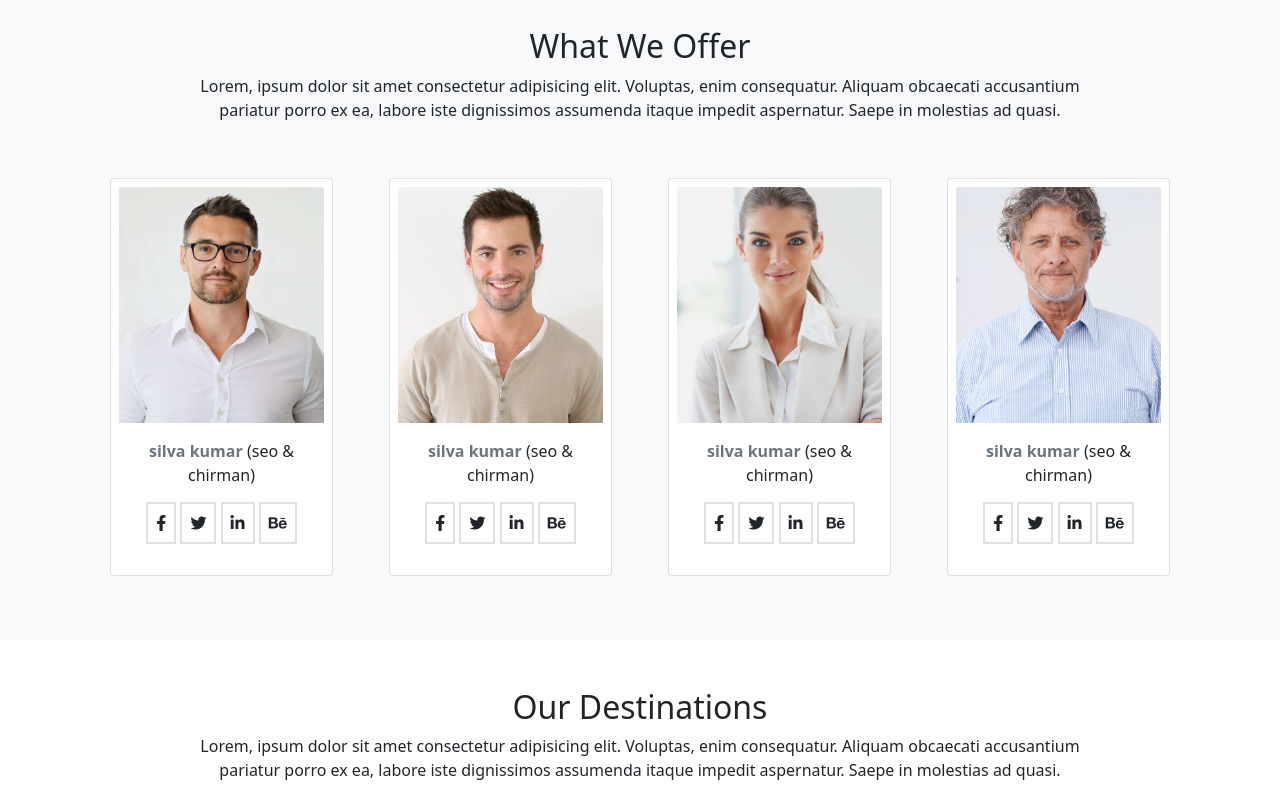
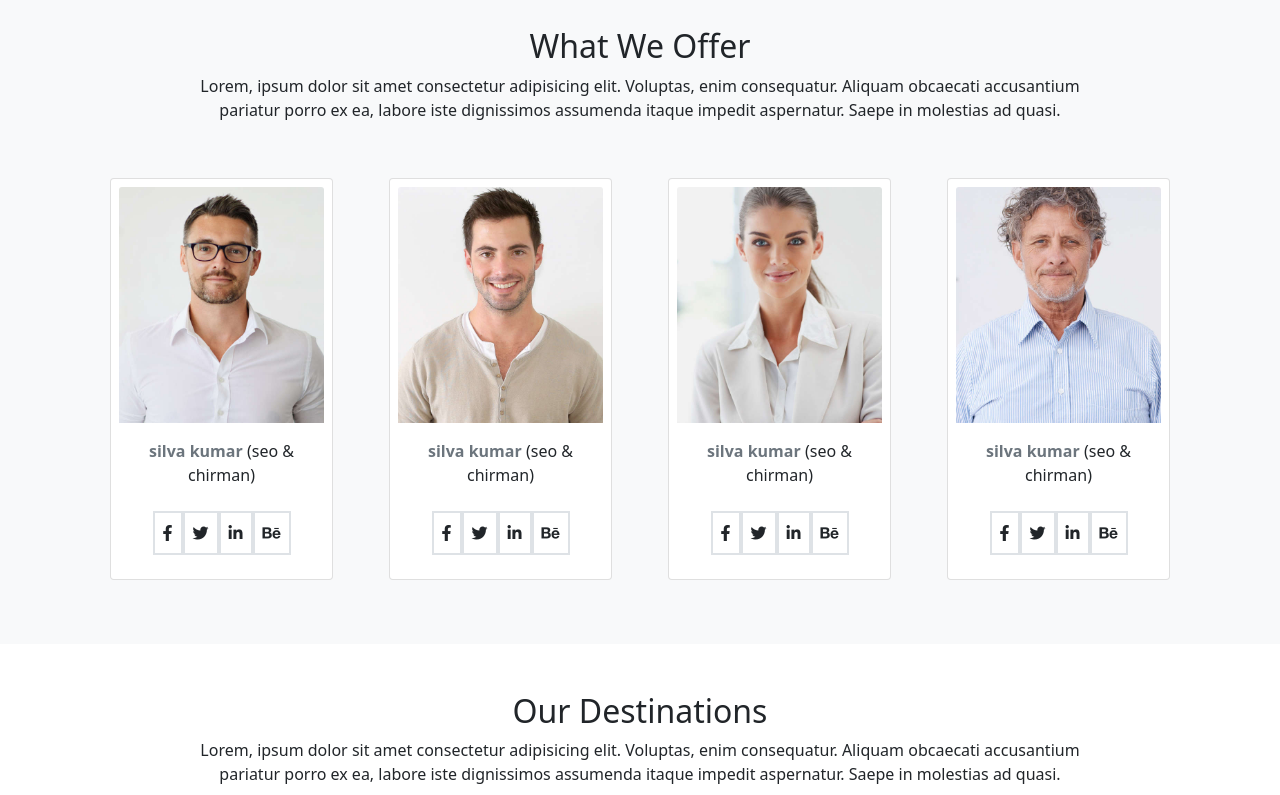
Before and after one commit to naelmahdy/Task8Traveller, a plain HTML site: page index.html in a window 1280 px wide. Shown: the part 1331-2126 px from the top of the page. Drawn offline with nearby package versions, Linux system fonts and the light colour scheme.

Commit message:
CardCommit

```diff
--- a/index.html
+++ b/index.html
@@ -12,10 +12,7 @@
     <link href="https://cdn.jsdelivr.net/npm/bootstrap@5.0.2/dist/css/bootstrap.min.css" rel="stylesheet"
         integrity="sha384-EVSTQN3/azprG1Anm3QDgpJLIm9Nao0Yz1ztcQTwFspd3yD65VohhpuuCOmLASjC" crossorigin="anonymous">
 
-        <link
-        rel="stylesheet"
-        href="https://cdnjs.cloudflare.com/ajax/libs/animate.css/4.1.1/animate.min.css"
-      />
+    <link rel="stylesheet" href="https://cdnjs.cloudflare.com/ajax/libs/animate.css/4.1.1/animate.min.css" />
 
     <!-- fa -->
     <link rel="stylesheet" href="https://pro.fontawesome.com/releases/v5.10.0/css/all.css"
@@ -36,10 +33,12 @@
                         <img src="images/logo.png" alt="">
                     </div>
                     <div class="">
-                       <a href="https://www.facebook.com/nael.elmahdy.1/" target="_blank">  <i class="fab text-white fa-facebook-square  fa-2x mx-2"></i></a>
-                       <a href="">  <i class="fab text-white fa-twitter-square  fa-2x mx-2"></i></a>
-                       <a href="">  <i class="fab text-white fa-instagram  fa-2x mx-2"></i></a>
-                       <a href="https://www.linkedin.com/in/nael-mahdy-3978631a5/" target="_blank">  <i class="fab text-white fa-linkedin  fa-2x mx-2"></i></a>
+                        <a href="https://www.facebook.com/nael.elmahdy.1/" target="_blank"> <i
+                                class="fab text-white fa-facebook-square  fa-2x mx-2"></i></a>
+                        <a href=""> <i class="fab text-white fa-twitter-square  fa-2x mx-2"></i></a>
+                        <a href=""> <i class="fab text-white fa-instagram  fa-2x mx-2"></i></a>
+                        <a href="https://www.linkedin.com/in/nael-mahdy-3978631a5/" target="_blank"> <i
+                                class="fab text-white fa-linkedin  fa-2x mx-2"></i></a>
                     </div>
 
                 </div>
@@ -95,8 +94,12 @@
                     <img src="images/slider/slid_1.jpg" class="d-block w-100" alt="...">
                     <div class="carousel-caption  caurselHide w-50">
                         <h2 class="py-3 animate__animated animate__bounceInDown">Best Free Education Template</h2>
-                        <p class="py-3 animate__animated animate__bounceInLeft"><small>Lorem ipsum, dolor sit amet consectetur adipisicing elit. Optio voluptas esse fuga cupiditate cumque deleniti, qui non voluptatum quia doloribus aliquam sit natus quasi alias reprehenderit ea culpa perspiciatis assumenda.</small></p>
-                        <button type="button" class="btn btn-success btn-lg headerBymHover animate__animated animate__bounceInUp">
+                        <p class="py-3 animate__animated animate__bounceInLeft"><small>Lorem ipsum, dolor sit amet
+                                consectetur adipisicing elit. Optio voluptas esse fuga cupiditate cumque deleniti, qui
+                                non voluptatum quia doloribus aliquam sit natus quasi alias reprehenderit ea culpa
+                                perspiciatis assumenda.</small></p>
+                        <button type="button"
+                            class="btn btn-success btn-lg headerBymHover animate__animated animate__bounceInUp">
                             <small>Book Trip</small></button>
 
                     </div>
@@ -105,8 +108,12 @@
                     <img src="images/slider/slid_1.jpg" class="d-block w-100" alt="...">
                     <div class="carousel-caption  caurselHide w-50">
                         <h2 class="py-3 animate__animated animate__bounceInDown">Best Free Education Template</h2>
-                        <p class="py-3 animate__animated animate__bounceInLeft"><small>Lorem ipsum, dolor sit amet consectetur adipisicing elit. Optio voluptas esse fuga cupiditate cumque deleniti, qui non voluptatum quia doloribus aliquam sit natus quasi alias reprehenderit ea culpa perspiciatis assumenda.</small></p>
-                        <button type="button" class="btn btn-success btn-lg headerBymHover animate__animated animate__bounceInUp">
+                        <p class="py-3 animate__animated animate__bounceInLeft"><small>Lorem ipsum, dolor sit amet
+                                consectetur adipisicing elit. Optio voluptas esse fuga cupiditate cumque deleniti, qui
+                                non voluptatum quia doloribus aliquam sit natus quasi alias reprehenderit ea culpa
+                                perspiciatis assumenda.</small></p>
+                        <button type="button"
+                            class="btn btn-success btn-lg headerBymHover animate__animated animate__bounceInUp">
                             <small>Book Trip</small></button>
 
                     </div>
@@ -115,8 +122,12 @@
                     <img src="images/slider/slid_1.jpg" class="d-block w-100" alt="...">
                     <div class="carousel-caption  caurselHide w-50">
                         <h2 class="py-3 animate__animated animate__bounceInDown">Best Free Education Template</h2>
-                        <p class="py-3 animate__animated animate__bounceInLeft"><small>Lorem ipsum, dolor sit amet consectetur adipisicing elit. Optio voluptas esse fuga cupiditate cumque deleniti, qui non voluptatum quia doloribus aliquam sit natus quasi alias reprehenderit ea culpa perspiciatis assumenda.</small></p>
-                        <button type="button" class="btn btn-success btn-lg headerBymHover animate__animated animate__bounceInUp">
+                        <p class="py-3 animate__animated animate__bounceInLeft"><small>Lorem ipsum, dolor sit amet
+                                consectetur adipisicing elit. Optio voluptas esse fuga cupiditate cumque deleniti, qui
+                                non voluptatum quia doloribus aliquam sit natus quasi alias reprehenderit ea culpa
+                                perspiciatis assumenda.</small></p>
+                        <button type="button"
+                            class="btn btn-success btn-lg headerBymHover animate__animated animate__bounceInUp">
                             <small>Book Trip</small></button>
 
                     </div>
@@ -179,24 +190,28 @@
             <div class="card-group container">
                 <div class="container">
                     <div class="row">
-                        <div class="col-md-3 col-sm-12">
+                        <div class="col-lg-3 col-md-6 col-sm-12">
                             <div class="card m-3 p-2">
                                 <img src="images/team/team-1.jpg" class="card-img-top" alt="...">
                                 <div class="card-body">
                                     <p class="card-title"><span class="fw-bold text-secondary">silva kumar</span> <span
                                             class="fw-light">(seo &
                                             chirman)</span> </p>
-                                    <p class=" mt-4">
-                                        <span class="border border-2 p-2"> <i class="fab fa-facebook-f"></i></span>
-                                        <span class="border border-2 p-2"> <i class="fab fa-twitter"></i></span>
-                                        <span class="border border-2 p-2"> <i class="fab fa-linkedin-in"></i></span>
-                                        <span class="border border-2 p-2"> <i class="fab fa-behance"></i></span>
-                                    </p>
+                                    <div class="mt-4 d-flex justify-content-center">
+                                        <div class="border border-2 p-2"> <i class="fab fa-facebook-f"></i>
+                                        </div>
+                                        <div class="border border-2 p-2"> <i class="fab fa-twitter"></i>
+                                        </div>
+                                        <div class="border border-2 p-2"> <i class="fab fa-linkedin-in"></i>
+                                        </div>
+                                        <div class="border border-2 p-2"> <i class="fab fa-behance"></i>
+                                        </div>
+                                    </div>
                                 </div>
 
                             </div>
                         </div>
-                        <div class="col-md-3 col-sm-12">
+                        <div class="col-lg-3 col-md-6 col-sm-12">
 
                             <div class="card m-3 p-2">
                                 <img src="images/team/team-2.jpg" class="card-img-top" alt="...">
@@ -204,46 +219,58 @@
                                     <p class="card-title"><span class="fw-bold text-secondary">silva kumar</span> <span
                                             class="fw-light">(seo &
                                             chirman)</span> </p>
-                                    <p class=" mt-4">
-                                        <span class="border border-2 p-2"> <i class="fab fa-facebook-f"></i></span>
-                                        <span class="border border-2 p-2"> <i class="fab fa-twitter"></i></span>
-                                        <span class="border border-2 p-2"> <i class="fab fa-linkedin-in"></i></span>
-                                        <span class="border border-2 p-2"> <i class="fab fa-behance"></i></span>
-                                    </p>
+                                    <div class="mt-4 d-flex justify-content-center">
+                                        <div class="border border-2 p-2"> <i class="fab fa-facebook-f"></i>
+                                        </div>
+                                        <div class="border border-2 p-2"> <i class="fab fa-twitter"></i>
+                                        </div>
+                                        <div class="border border-2 p-2"> <i class="fab fa-linkedin-in"></i>
+                                        </div>
+                                        <div class="border border-2 p-2"> <i class="fab fa-behance"></i>
+                                        </div>
+                                    </div>
                                 </div>
 
                             </div>
                         </div>
-                        <div class="col-md-3 col-sm-12">
+                        <div class="col-lg-3 col-md-6 col-sm-12">
                             <div class="card m-3 p-2">
                                 <img src="images/team/team-3.jpg" class="card-img-top" alt="...">
                                 <div class="card-body">
                                     <p class="card-title"><span class="fw-bold text-secondary">silva kumar</span> <span
                                             class="fw-light">(seo &
                                             chirman)</span> </p>
-                                    <p class=" mt-4">
-                                        <span class="border border-2 p-2"> <i class="fab fa-facebook-f"></i></span>
-                                        <span class="border border-2 p-2"> <i class="fab fa-twitter"></i></span>
-                                        <span class="border border-2 p-2"> <i class="fab fa-linkedin-in"></i></span>
-                                        <span class="border border-2 p-2"> <i class="fab fa-behance"></i></span>
-                                    </p>
+                                    <div class="mt-4 d-flex justify-content-center">
+                                        <div class="border border-2 p-2"> <i class="fab fa-facebook-f"></i>
+                                        </div>
+                                        <div class="border border-2 p-2"> <i class="fab fa-twitter"></i>
+                                        </div>
+                                        <div class="border border-2 p-2"> <i class="fab fa-linkedin-in"></i>
+                                        </div>
+                                        <div class="border border-2 p-2"> <i class="fab fa-behance"></i>
+                                        </div>
+                                    </div>
                                 </div>
 
                             </div>
                         </div>
-                        <div class="col-md-3 col-sm-12">
+                        <div class="col-lg-3 col-md-6 col-sm-12">
                             <div class="card m-3 p-2">
                                 <img src="images/team/team-4.jpg" class="card-img-top" alt="...">
                                 <div class="card-body">
                                     <p class="card-title"><span class="fw-bold text-secondary">silva kumar</span> <span
                                             class="fw-light">(seo &
                                             chirman)</span> </p>
-                                    <p class=" mt-4">
-                                        <span class="border border-2 p-2"> <i class="fab fa-facebook-f"></i></span>
-                                        <span class="border border-2 p-2"> <i class="fab fa-twitter"></i></span>
-                                        <span class="border border-2 p-2"> <i class="fab fa-linkedin-in"></i></span>
-                                        <span class="border border-2 p-2"> <i class="fab fa-behance"></i></span>
-                                    </p>
+                                    <div class="mt-4 d-flex justify-content-center">
+                                        <div class="border border-2 p-2"> <i class="fab fa-facebook-f"></i>
+                                        </div>
+                                        <div class="border border-2 p-2"> <i class="fab fa-twitter"></i>
+                                        </div>
+                                        <div class="border border-2 p-2"> <i class="fab fa-linkedin-in"></i>
+                                        </div>
+                                        <div class="border border-2 p-2"> <i class="fab fa-behance"></i>
+                                        </div>
+                                    </div>
                                 </div>
 
                             </div>
@@ -272,8 +299,9 @@
                             <img src="images/destination/d1.jpg" class="card-img-top p-3" alt="...">
                             <div class="card-body">
                                 <h5 class="card-title">SWITZERLAND</h5>
-                                <p class="card-text text-muted"><small>Some quick example text to build on the card title and make up the</small>
-                                   </p>
+                                <p class="card-text text-muted"><small>Some quick example text to build on the card
+                                        title and make up the</small>
+                                </p>
                                 <button type="button" class="btn btn-outline-success">Book Now</button>
                             </div>
                         </div>
@@ -283,8 +311,9 @@
                             <img src="images/destination/d2.jpg" class="card-img-top p-3" alt="...">
                             <div class="card-body">
                                 <h5 class="card-title">MALDIVES</h5>
-                                <p class="card-text text-muted"><small>Some quick example text to build on the card title and make up the</small>
-                                    </p>
+                                <p class="card-text text-muted"><small>Some quick example text to build on the card
+                                        title and make up the</small>
+                                </p>
                                 <button type="button" class="btn btn-outline-success">Book Now</button>
                             </div>
                         </div>
@@ -294,8 +323,9 @@
                             <img src="images/destination/d3.jpg" class="card-img-top p-3" alt="...">
                             <div class="card-body">
                                 <h5 class="card-title">SIRLANKA</h5>
-                                <p class="card-text text-muted"><small>Some quick example text to build on the card title and make up the</small>
-                                    </p>
+                                <p class="card-text text-muted"><small>Some quick example text to build on the card
+                                        title and make up the</small>
+                                </p>
                                 <button type="button" class="btn btn-outline-success">Book Now</button>
                             </div>
                         </div>
@@ -472,7 +502,8 @@
                         <small class="text-muted ">August,9,2020</small>
 
                         <h5 class="card-title  mt-3">Lorem ipsum dolor sit.</h5>
-                        <p class="card-text text-muted">Lorem ipsum dolor sit amet consectetur adipisicing elit. Architecto, provident?</p>
+                        <p class="card-text text-muted">Lorem ipsum dolor sit amet consectetur adipisicing elit.
+                            Architecto, provident?</p>
                     </div>
 
                 </div>
@@ -483,7 +514,8 @@
                     <div class="card-body">
                         <small class="text-muted">August,9,2020</small>
                         <h5 class="card-title  mt-3">Lorem ipsum dolor sit.</h5>
-                        <p class="card-text text-muted">Lorem ipsum dolor sit amet consectetur adipisicing elit. Architecto, provident?</p>
+                        <p class="card-text text-muted">Lorem ipsum dolor sit amet consectetur adipisicing elit.
+                            Architecto, provident?</p>
 
                     </div>
 
@@ -497,7 +529,8 @@
                         <small class="text-muted">August,9,2020</small>
 
                         <h5 class="card-title mt-3">Lorem ipsum dolor sit.</h5>
-                        <p class="card-text text-muted">Lorem ipsum dolor sit amet consectetur adipisicing elit. Architecto, provident?</p>
+                        <p class="card-text text-muted">Lorem ipsum dolor sit amet consectetur adipisicing elit.
+                            Architecto, provident?</p>
 
                     </div>
 
```
